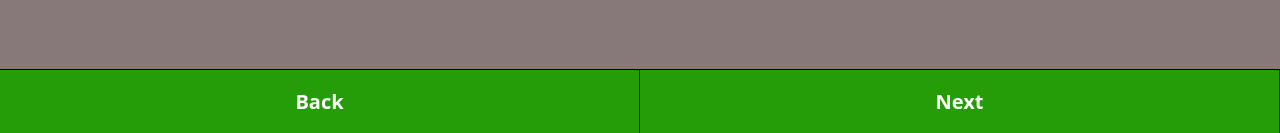
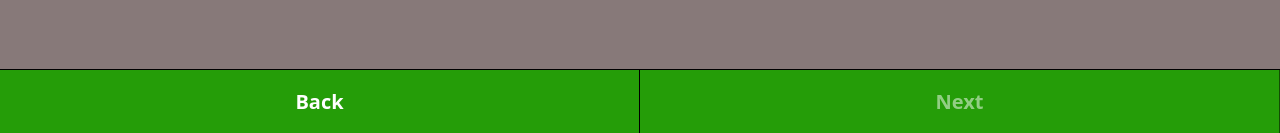
Before and after one commit to AhmedMian17/DigitalDockApp, a React (Vite) app in the folder Frontend/digital-dock-app/: page /sessions in a window 1280 px wide. Shown: the part 667-800 px from the top of the page. Built offline with nearby package versions, Linux system fonts and the light colour scheme.

Commit message:
disabled next btn

```diff
--- a/Frontend/digital-dock-app/src/Components/BottomNav.jsx
+++ b/Frontend/digital-dock-app/src/Components/BottomNav.jsx
@@ -15,7 +15,7 @@ export default function BottomNav() {
             setNextDisable(true);
         } else if (location.pathname === '/sessions') {
             setBackDisable(false);
-            setNextDisable(false);
+            setNextDisable(true);
         }
     }, [location.pathname])
 
```
